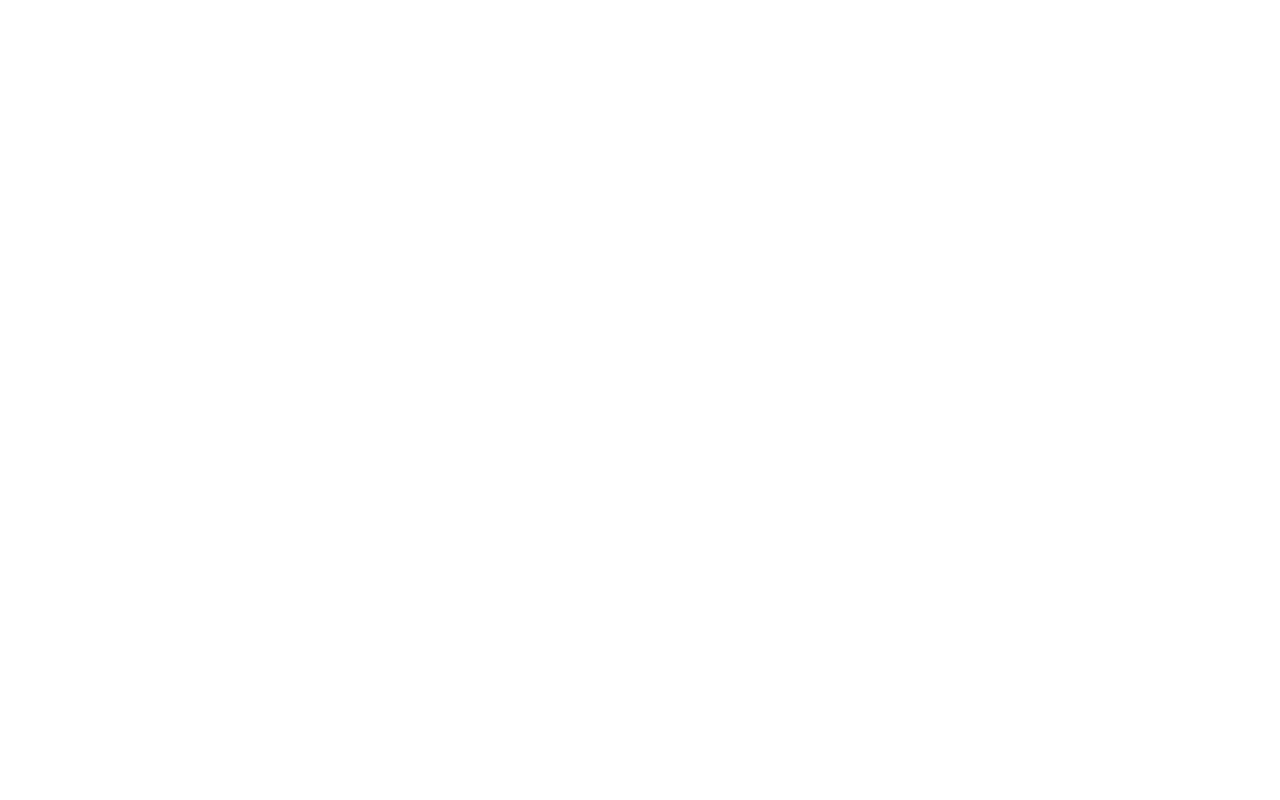
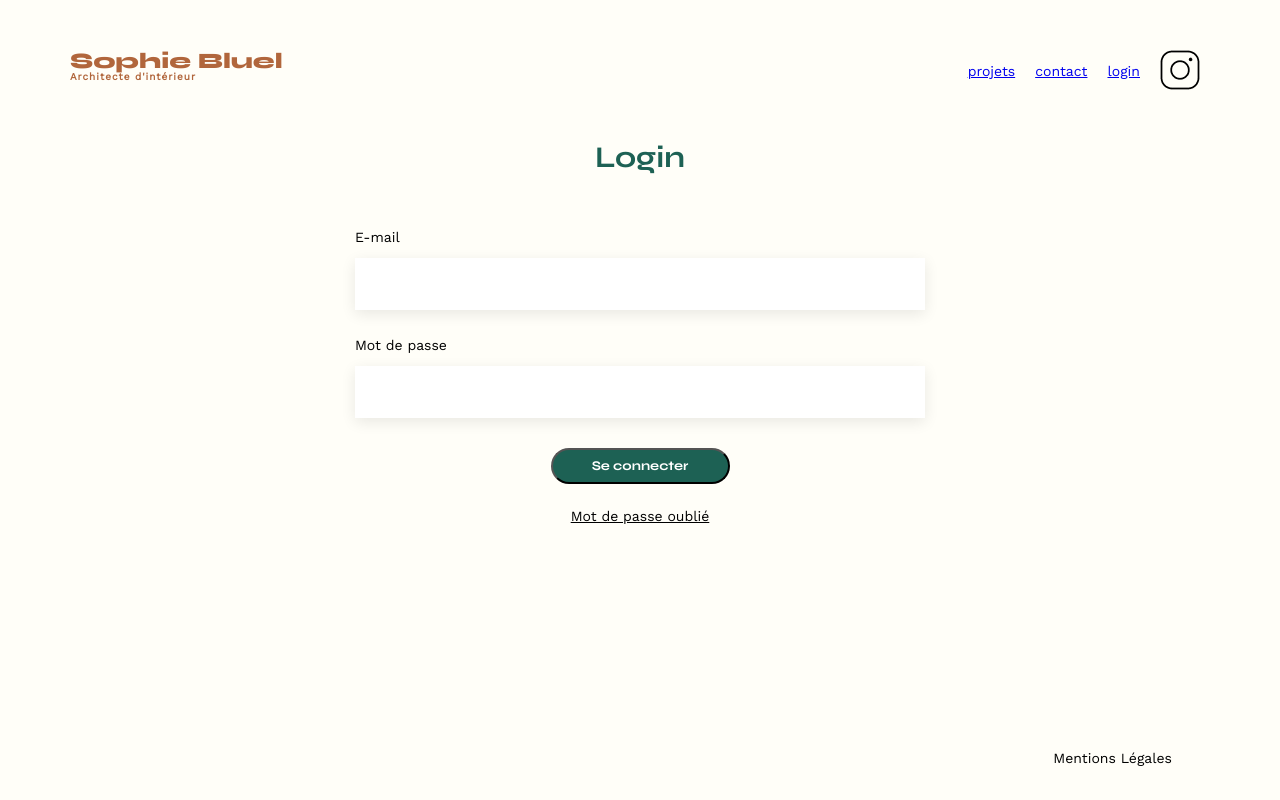
Before and after one commit to Emelinew1/P6-Sophie_Buel, a plain HTML site: page FrontEnd/login.html in a window 1280 px wide. Drawn offline with nearby package versions, Linux system fonts and the light colour scheme.

Commit message:
Creation of the login page + login page design

```diff
--- a/FrontEnd/assets/style.css
+++ b/FrontEnd/assets/style.css
@@ -3,19 +3,87 @@
    License: none (public domain)
 */
 
-html, body, div, span, applet, object, iframe,
-h1, h2, h3, h4, h5, h6, p, blockquote, pre,
-a, abbr, acronym, address, big, cite, code,
-del, dfn, em, img, ins, kbd, q, s, samp,
-small, strike, strong, sub, sup, tt, var,
-b, u, i, center,
-dl, dt, dd, ol, ul, li,
-fieldset, form, label, legend,
-table, caption, tbody, tfoot, thead, tr, th, td,
-article, aside, canvas, details, embed,
-figure, figcaption, footer, header, hgroup,
-menu, nav, output, ruby, section, summary,
-time, mark, audio, video {
+html,
+body,
+div,
+span,
+applet,
+object,
+iframe,
+h1,
+h2,
+h3,
+h4,
+h5,
+h6,
+p,
+blockquote,
+pre,
+a,
+abbr,
+acronym,
+address,
+big,
+cite,
+code,
+del,
+dfn,
+em,
+img,
+ins,
+kbd,
+q,
+s,
+samp,
+small,
+strike,
+strong,
+sub,
+sup,
+tt,
+var,
+b,
+u,
+i,
+center,
+dl,
+dt,
+dd,
+ol,
+ul,
+li,
+fieldset,
+form,
+label,
+legend,
+table,
+caption,
+tbody,
+tfoot,
+thead,
+tr,
+th,
+td,
+article,
+aside,
+canvas,
+details,
+embed,
+figure,
+figcaption,
+footer,
+header,
+hgroup,
+menu,
+nav,
+output,
+ruby,
+section,
+summary,
+time,
+mark,
+audio,
+video {
     margin: 0;
     padding: 0;
     border: 0;
@@ -23,46 +91,71 @@ time, mark, audio, video {
     font: inherit;
     vertical-align: baseline;
 }
+
 /* HTML5 display-role reset for older browsers */
-article, aside, details, figcaption, figure,
-footer, header, hgroup, menu, nav, section {
+article,
+aside,
+details,
+figcaption,
+figure,
+footer,
+header,
+hgroup,
+menu,
+nav,
+section {
     display: block;
 }
+
 body {
     line-height: 1;
 }
-ol, ul {
+
+ol,
+ul {
     list-style: none;
 }
-blockquote, q {
+
+blockquote,
+q {
     quotes: none;
 }
-blockquote:before, blockquote:after,
-q:before, q:after {
+
+blockquote:before,
+blockquote:after,
+q:before,
+q:after {
     content: '';
     content: none;
 }
+
 table {
     border-collapse: collapse;
     border-spacing: 0;
 }
+
 /** end reset css**/
 body {
+    display: flex;
+    flex-direction: column;
     max-width: 1140px;
-	margin:auto;
-	font-family: 'Work Sans' ;
+    margin: auto;
+    font-family: 'Work Sans';
     font-size: 14px;
+    background-color: #FFFEF8;
 }
+
 header {
     display: flex;
     justify-content: space-between;
     margin: 50px 0
 }
+
 section {
     margin: 50px 0
 }
 
-h1{
+h1 {
     display: flex;
     flex-direction: column;
     font-family: 'Syne';
@@ -71,40 +164,49 @@ h1{
     color: #B1663C
 }
 
-h1 > span {
+h1>span {
     font-family: 'Work Sans';
-	font-size:10px;
+    font-size: 10px;
     letter-spacing: 0.1em;
     ;
 }
 
-h2{
+h2 {
     font-family: 'Syne';
     font-weight: 700;
     font-size: 30px;
     color: #1D6154
 }
+
 nav ul {
     display: flex;
     align-items: center;
     list-style-type: none;
 
 }
+
 nav li {
     padding: 0 10px;
-	font-size: 1.2em;
 }
 
 li:hover {
     color: #B1663C;
 }
+
+#login a:hover {
+    color: #B1663C;
+    text-decoration:none;
+}
+
 #introduction {
     display: flex;
     align-items: center;
 }
+
 #introduction figure {
     flex: 1
 }
+
 #introduction img {
     display: block;
     margin: auto;
@@ -114,6 +216,7 @@ li:hover {
 #introduction article {
     flex: 1
 }
+
 #introduction h2 {
     margin-bottom: 1em;
 }
@@ -121,10 +224,36 @@ li:hover {
 #introduction p {
     margin-bottom: 0.5em;
 }
+
 #portfolio h2 {
     text-align: center;
     margin-bottom: 1em;
 }
+
+/************** design filters **************/
+
+.filters {
+    display: flex;
+    flex-direction: row;
+    justify-content: center;
+    margin-bottom: 30px;
+    gap: 20px;
+
+}
+
+.filters li {
+    border: 1px solid #1D6154;
+    border-radius: 60px;
+    background-color: white;
+    font-size: 16px;
+    color: black;
+    font-family: Work Sans;
+    padding: 10px;
+    cursor: pointer;
+}
+
+/************** end design filters **************/
+
 .gallery {
     width: 100%;
     display: grid;
@@ -137,51 +266,94 @@ li:hover {
     width: 100%;
 
 }
-#contact {
+
+#contact,
+#login {
     width: 50%;
     margin: auto;
 }
-#contact > * {
+
+#contact>*,
+#login>* {
     text-align: center;
 
 }
-#contact h2{
+
+#contact h2,
+#login h2{
     margin-bottom: 20px;
 }
-#contact form {
+
+#contact form,
+#login form {
     text-align: left;
-	margin-top:30px;
+    margin-top: 30px;
     display: flex;
     flex-direction: column;
 }
 
-#contact input {
+#contact input,
+#login input {
     height: 50px;
     font-size: 1.2em;
     border: none;
     box-shadow: 0px 4px 14px rgba(0, 0, 0, 0.09);
 }
-#contact label {
+
+#contact label,
+#login label {
     margin: 2em 0 1em 0;
 }
-#contact textarea {
+
+#contact textarea,
+#login textarea {
     border: none;
     box-shadow: 0px 4px 14px rgba(0, 0, 0, 0.09);
 }
 
-input[type="submit"]{
+input[type="submit"] {
     font-family: 'Syne';
     font-weight: 700;
     color: white;
     background-color: #1D6154;
-	margin : 2em auto ;
+    margin: 2em auto;
     width: 180px;
     text-align: center;
-	border-radius: 60px ;
+    border-radius: 60px;
 }
+
+/************** login page design **************/
+
+#login button {
+    display: flex;
+    justify-content: center;
+    align-items: center;
+    align-self: center;
+    margin-top: 30px;
+    border-radius: 60px;
+    width: 179px;
+    height: 36px;
+    font-family: 'Syne';
+    color: white;
+    background-color: #1D6154;
+    cursor: pointer;
+}
+
+#login a {
+    display: block;
+    margin-top: 25px;
+    color: black;
+    cursor: pointer;
+}
+
 
 footer nav ul {
     display: flex;
     justify-content: flex-end;
-	margin: 2em
+    margin: 2em;
+    color: #000;
 }
+
+#footer-login {
+    margin-top: 200px;
+}
--- a/FrontEnd/login.html
+++ b/FrontEnd/login.html
@@ -0,0 +1,58 @@
+<!DOCTYPE html>
+<html lang="fr">
+  <head>
+    <meta charset="UTF-8" />
+    <title>Sophie Bluel - Architecte d'intérieur</title>
+    <meta name="viewport" content="width=device-width, initial-scale=1.0" />
+    <link rel="preconnect" href="https://fonts.googleapis.com" />
+    <link rel="preconnect" href="https://fonts.gstatic.com" crossorigin />
+    <link
+      href="https://fonts.googleapis.com/css2?family=Syne:wght@700;800&family=Work+Sans&display=swap"
+      rel="stylesheet"
+    />
+    <meta name="description" content="" />
+    <link rel="stylesheet" href="./assets/style.css" />
+    <script src="./assets/login.js" defer></script>
+  </head>
+
+  <body>
+    <header>
+      <h1>Sophie Bluel <span>Architecte d'intérieur</span></h1>
+      <nav>
+        <ul>
+          <li><a href="index.html">projets</a></li>
+          <li><a href="index.html">contact</a></li>
+          <li>
+            <a id="loginElement" class="login-focus" href="login.html">login</a>
+          </li>
+          <li><img src="./assets/icons/instagram.png" alt="Instagram" /></li>
+        </ul>
+      </nav>
+    </header>
+
+    <main class="login">
+      <section id="login">
+        <h2>Login</h2>
+        <form action="#" method="post">
+          <label for="email">E-mail</label>
+          <input type="email" id="email" name="email" required />
+
+          <label for="password">Mot de passe </label>
+          <input type="password" id="password" name="password" required />
+
+          <button type="submit">Se connecter</button>
+        </form>
+
+        <a href="#">Mot de passe oublié</a>
+      </section>
+    </main>
+
+    <footer id="footer-login">
+        <nav>
+            <ul>
+                <li>Mentions Légales</li>
+            </ul>
+        </nav>
+    </footer>
+  </body>
+</html>
```
Also changed, not shown: FrontEnd/assets/index.js (+11 -4 lines), FrontEnd/assets/test.js (deleted, +0 -19 lines), FrontEnd/index.html (+8 -0 lines). Lines whose indentation alone changed are shown as unchanged.
